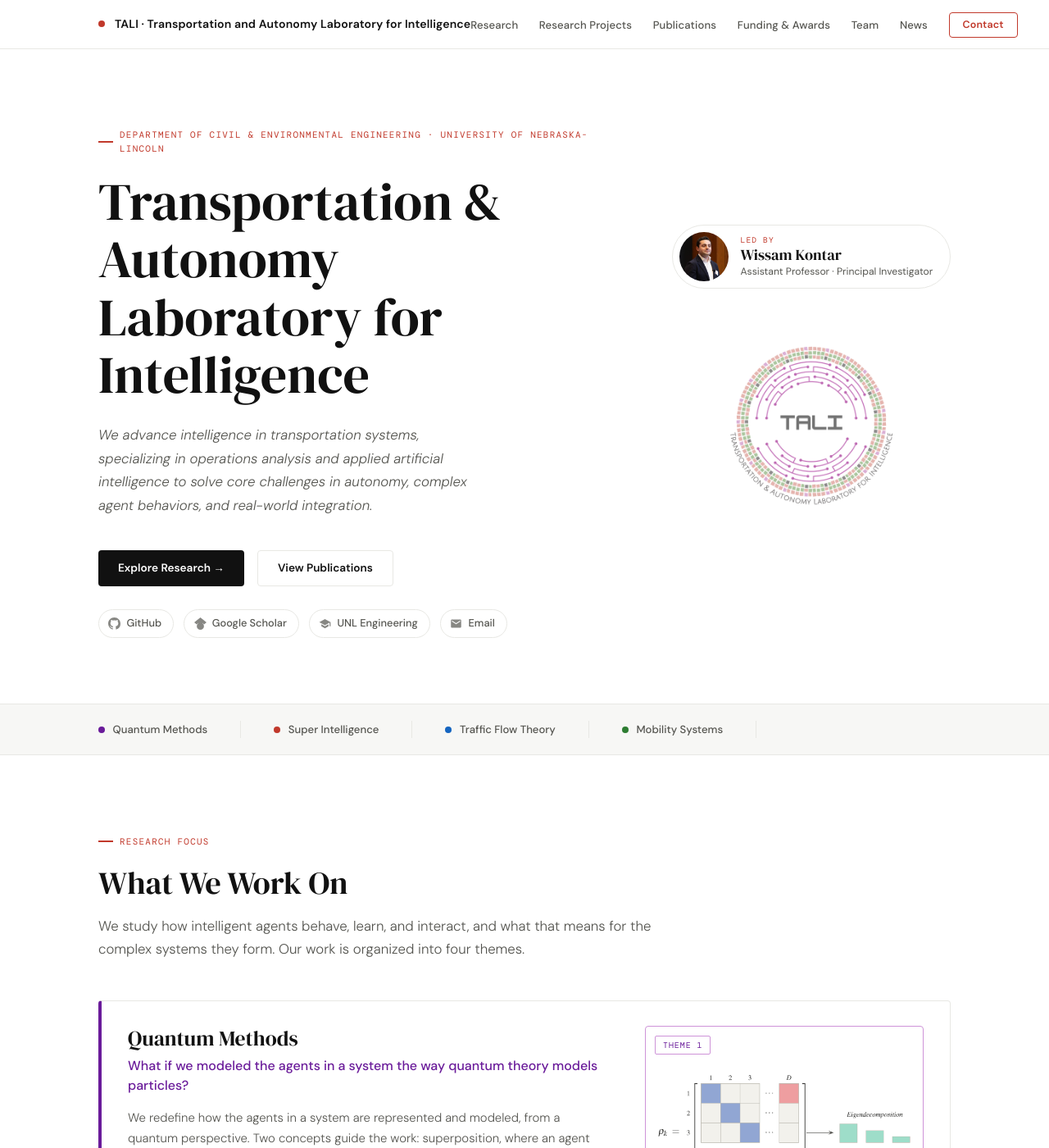
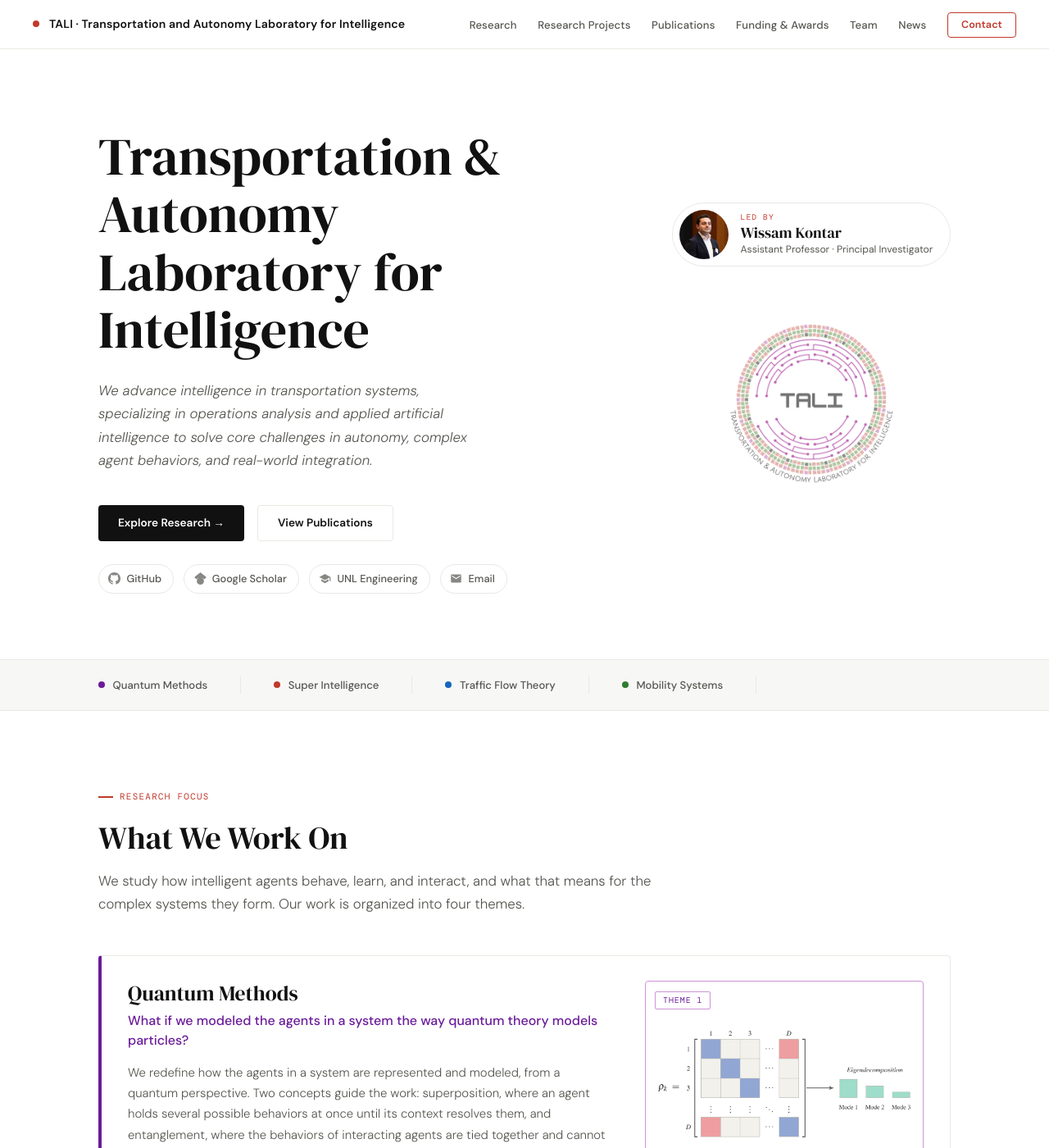
Before and after one commit to wissamkontar/wissamkontar.github.io, a Jekyll site: the page built from index.html, in a window 1280 px wide and 1400 px high. Shown: the whole window at 82% size. Built offline with Jekyll 4.4.1, drawn with Linux system fonts in a browser that asks for light colours.

Commit message:
Give the navigation bar room for the new tabs; remove the department line from the hero
Co-Authored-By: Claude Fable 5.2 <noreply@anthropic.com>
Claude-Session: https://claude.ai/code/session_01Lzm3hfbMCCSUqxQdsXPYQj

```diff
--- a/assets/css/pages.css
+++ b/assets/css/pages.css
@@ -5,10 +5,11 @@
 [hidden] { display: none !important; }
 
 /* ----- NAVIGATION ----- */
+.nav-inner { max-width: 1320px; gap: 2rem; }
 .nav-name { white-space: nowrap; }
 .nav-links { gap: 1.6rem; }
 .nav-links a { white-space: nowrap; }
-@media (max-width: 1180px) {
+@media (max-width: 1240px) {
   nav { height: auto; }
   .nav-inner {
     flex-direction: column; align-items: flex-start;
--- a/index.html
+++ b/index.html
@@ -8,7 +8,6 @@ layout: default
   <div class="container">
     <div class="hero-grid">
       <div class="fade-in">
-        <div class="hero-eyebrow label">Department of Civil &amp; Environmental Engineering · University of Nebraska-Lincoln</div>
         <h1 class="hero-h1">Transportation &amp;<br>Autonomy<br>Laboratory for Intelligence</h1>
         <p class="hero-desc"><em>We advance intelligence in transportation systems, specializing in operations analysis and applied artificial intelligence to solve core challenges in autonomy, complex agent behaviors, and real-world integration.</em></p>
         <div class="hero-actions">
```
